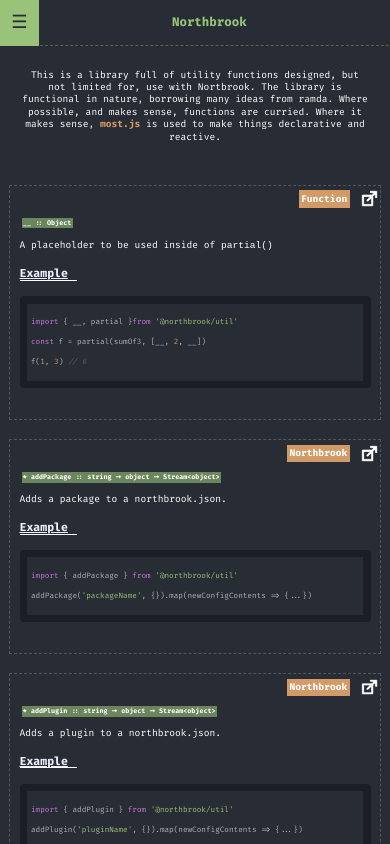
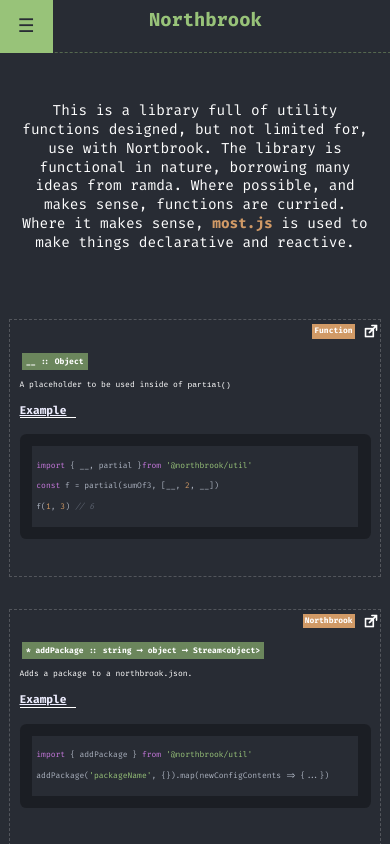
Before and after one commit to northbrookjs/deprecated-northbrookjs, a website: page docs/util.html in a window 390 px wide. Drawn offline with Linux system fonts and the light colour scheme.

Commit message:
chore(META): more docs mobile fixes

```diff
--- a/docs/js/startup.js
+++ b/docs/js/startup.js
@@ -83,7 +83,7 @@
 
   sidenav.addEventListener('click', function (ev) {
     if (ev.target.matches('a')) {
-      container.classList.toggle('open')
+      container.classList.remove('open')
     }
   })
 
--- a/docs/styles/style.css
+++ b/docs/styles/style.css
@@ -6,7 +6,7 @@
 }
 
 body {
-  font-family: "Fira Code", Arial, sans-serif !important;
+  font-family: "Fira Code" !important;
   font-size: 1.6em;
   line-height: 1.3;
   color: #ffffff;
@@ -25,28 +25,33 @@
 a *, button * { cursor: pointer; }
 hr { display: none; }
 small { font-size: 90%; }
-input, select, button, textarea, option { font-family: Arial, "Lucida Grande", "Lucida Sans Unicode", Arial, Verdana, sans-serif; font-size: 100%; }
+input, select, button, textarea, option { font-family: "Fira Code"; font-size: 100%; }
 button, label, select, option, input[type=submit] { cursor: pointer; }
 .group:after { content: "."; display: block; height: 0; clear: both; visibility: hidden; } .group {display: inline-block;}
 /* Hides from IE-mac \*/ * html .group {height: 1%;} .group {display: block;} /* End hide from IE-mac */
 sup { font-size: 80%; line-height: 1; vertical-align: super; }
 button::-moz-focus-inner { border: 0; padding: 1px; }
-span.amp { font-family: Baskerville, "Goudy Old Style", "Palatino", "Book Antiqua", serif; font-weight: normal; font-style: italic; font-size: 1.2em; line-height: 0.8; }
+span.amp { font-family: "Fira Code", serif; font-weight: normal; font-style: italic; font-size: 1.2em; line-height: 0.8; }
+
+h1 {
+  font-size: 1.2em;
+}
 
 h1,h2,h3,h4,h5,h6 {
     line-height: 1.1;
-    font-family: "Fira Code", "Goudy Old Style", "Palatino", "Book Antiqua", serif;
+    font-family: "Fira Code";
 }
 
-h2 { font-size: 2em; }
-h3 { font-size: 1.8em; }
+h2 { font-size: 1.0em; }
+h3 { font-size: 0.8em; }
 h4 {
-  font-size: 1.2em;
+  font-size: 0.7em;
   color: #eeeeff;
   border-bottom: 1px solid white;
 }
-h5 { font-size: 1.4em; }
-h6 { font-size: 1.2em; }
+h5 { font-size: 0.6em; }
+h6 { font-size: 0.5em; }
+p { font-size: 0.5em; }
 
 ::selection { background: #d19a66; }
 ::-moz-selection { background: #d19a66; }
@@ -63,7 +68,7 @@
   font-weight: bolder;
   font-size: .5em;
   margin: 0.3em;
-  padding: 0.2em;
+  padding: 0.5em;
   background-color: rgba(152, 195, 121, 0.6);
 }
 
@@ -78,6 +83,7 @@
   background: rgba(0,0,0,0.3);
   color: #fff;
   padding: .75em .8em;
+  border-width: thin;
   border-radius: 0.4em;
   -moz-border-radius: 0.4em;
   -webkit-border-radius: 0.4em;
@@ -85,7 +91,7 @@
 }
 
 pre code {
-  font-size: .8em;
+  font-size: .5em;
   font-family: "Fira Code";
 }
 
@@ -156,6 +162,10 @@
   margin: 0 auto;
 }
 
+.description p {
+  font-size: .9em
+}
+
 .container {
   height: 100vh;
   width: 100vw;
@@ -176,7 +186,7 @@
 }
 
 .container .left {
-  width: 25vw;
+  width: 17.5vw;
   height: 100vh;
   -ms-flex: 0 100px;
   -webkit-box-flex:  0;
@@ -191,7 +201,8 @@
 }
 
 .container.open .left {
-  postion: absolute;
+  position: absolute;
+  top: 52.5px;
   bottom: 0;
   left: 0;
   background-color: #282c34;
@@ -212,7 +223,12 @@
 }
 
 .container.open .left .search, .container .left.open ul {
+  z-index: 2000;
   font-size: 120%;
+}
+
+.container.open .left ul li a {
+  font-size: 2.0em
 }
 
 .container.open .left ul li a p:last-of-type {
@@ -257,8 +273,8 @@
   flex-grow: 1;
   display: flex;
   width: 100%;
-  min-height: 5em;
-  font-size: 0.5em;
+  min-height: 4em;
+  font-size: 0.65em;
 }
 
 .container .left ul li a {
@@ -329,9 +345,9 @@
 #northbrook {
   z-index: 100;
   order: 0;
-  font-size: 1.3em;
+  font-size: 1.175em;
   color: #98c379;
-  padding: 1.15em;
+  padding: 0.55em;
   text-align: center;
   background-color: #282c34;
 }
@@ -348,7 +364,7 @@
   -ms-box-flex: 1;
   box-flex: 1;
 
-  max-width: 75vw;
+  max-width: 82.5vw;
 
   display: flex;
   flex-direction: column;
@@ -357,13 +373,14 @@
 
 .container .right .topbar {
   flex-order: 0;
+  height: 3em;
   z-index: 5;
   background-color: #98c379;
   color: #282c34;
   border-bottom: 1px dashed rgba(152, 195, 121, 0.4);
   font-size: 0.95em;
   text-align: center;
-  font-family: "Fira Code", "Palatino", "Book Antiqua", serif;
+  font-family: "Fira Code"
 }
 
 .cotainer .right .docs {
@@ -393,11 +410,11 @@
 
 @media screen and (max-width: 860px) {
   html {
-    font-size: 10px
+    font-size: 14px
   }
 
   h2 {
-    font-size: 1.4em;
+    font-size: 1em;
   }
 
   .container .left {
@@ -421,25 +438,24 @@
     max-width: 100vw;
   }
 
-  h1 {
+  .topbar, h1 {
     border-bottom: 1px dashed rgba(152, 195, 121, 0.4);
   }
 
   #menu {
     z-index: 100;
     order: 0;
-    font-size: 1.9em;
+    font-size: 1.175em;
     color: #98c379;
-    padding: 1.15em;
+    height: 52.5px;
+    width: 52.5px;
     text-align: center;
     background-color: #282c34;
-    padding: .62em;
     display: block;
     z-index: 2000;
     position: fixed;
     top:0;
     left: 0;
-    width: 10vw;
     text-align: center;
     outline: none;
     border: 0px;
@@ -456,6 +472,9 @@
     top:0;
     left: 0;
     right: 0;
+    height: 36px;
+    padding-top: 8px;
+    padding-bottom: 8px;
     border-bottom: 1px dashed rgba(152, 195, 121, 0.4);
     width: 100vw;
     text-align: center;
@@ -463,8 +482,8 @@
 }
 
 @media screen and (max-width: 730px) {
-  html {
-    font-size: 8px;
+  html, boy {
+    font-size: 14px;
   }
 
   #docs {
@@ -473,13 +492,13 @@
 }
 
 @media screen and (max-width: 590px) {
-  html {
-    font-size: 6px;
+  html, body {
+    font-size: 16px;
   }
 }
 
 @@media screen and (max-wdith 480px) {
-  html {
-    font-size: 4px;
+  html, body {
+    font-size: 18px;
   }
 }
```
Also changed, not shown: docs/index.html (+7 -7 lines), docs/util.html (+1 -0 lines), .plugins/documentation/index.html.ejs, util/.template/docs.md.ejs.
